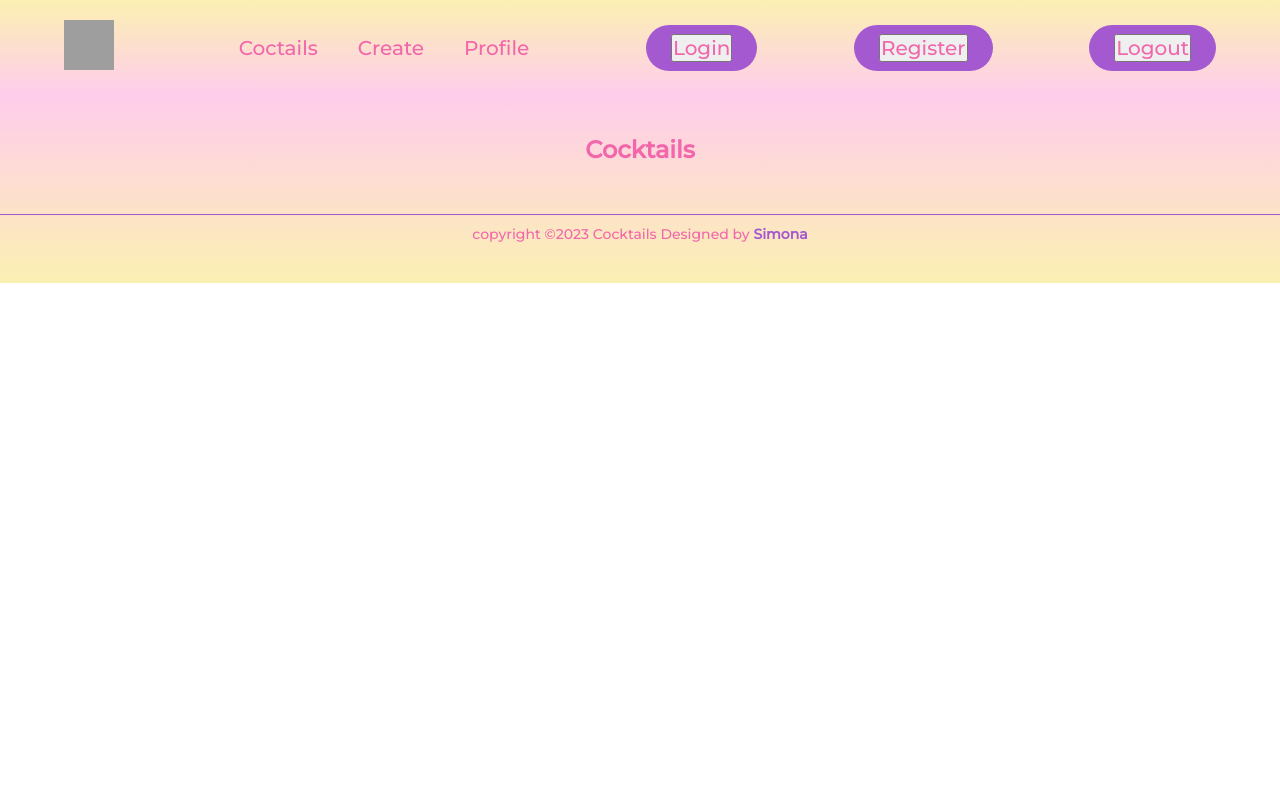
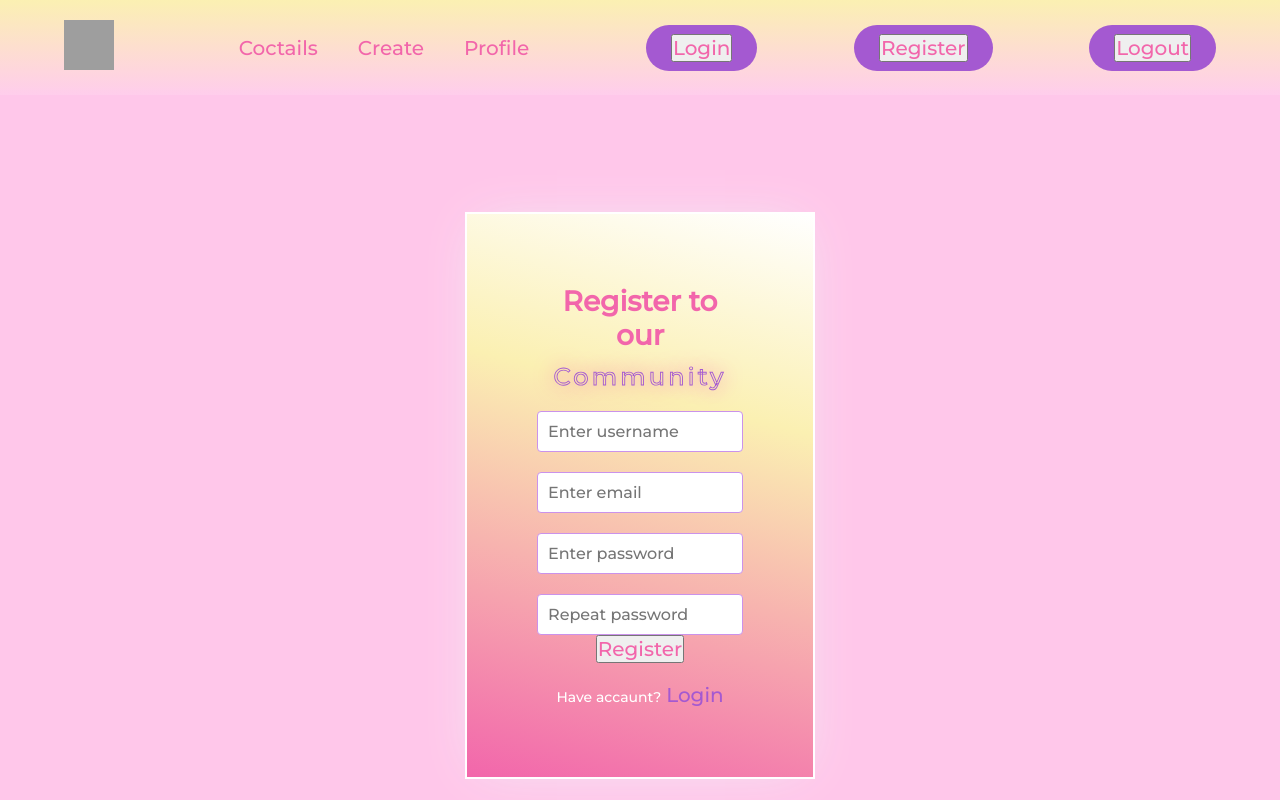
Before and after one commit to SimonaPalazova/Cocktails-App, a React (Vite) app in the folder cocktails/: page /register in a window 1280 px wide. Shown: the top 800 px of the page. Built offline with nearby package versions, Linux system fonts and the light colour scheme; grey boxes are pictures that could not be loaded.

Commit message:
add register

```diff
--- a/cocktails/src/App.jsx
+++ b/cocktails/src/App.jsx
@@ -10,6 +10,7 @@ import OneCocktail from './components/one-cocktail/OneCocktail';
 import EditCoctail from './components/edit-cocktail/EditCoctail';
 import Profile from './components/profile/profile';
 import EditProfile from './components/edit-profile/EditProfile';
+import Register from './components/register/Register';
 
 function App() {
 
@@ -18,6 +19,7 @@ function App() {
     <Header />
     <Routes>
       <Route path="/" element={<Home />}/>
+      <Route path="/register" element={<Register />}/>
       <Route path="/cocktails" element={<Cocktails />}/>
       <Route path="/create/cocktail" element={<CreateCocktail />}/>
       <Route path="/details" element={<OneCocktail />}/>
--- /dev/null
+++ b/cocktails/src/components/register/Register.jsx
@@ -0,0 +1,57 @@
+import './register.css'
+
+import {Link} from 'react-router-dom';
+
+export default function Register(){
+    return(
+        <div className="container-register">
+  <form className="form-register" method="post">
+    <div className="form-title-register">
+      <span>Register to our</span>
+    </div>
+    <div className="title-2-register">
+      <span>Community</span>
+    </div>
+    <div className="input-container-register">
+      <input
+        className="input-username-register"
+        type="username"
+        placeholder="Enter username"
+      />
+    </div>
+    <div className="input-container-register">
+      <input
+        className="input-mail-register"
+        type="email"
+        placeholder="Enter email"
+      />
+      <span> </span>
+    </div>
+    <div className="input-container-register">
+      <input
+        className="input-pwd-register"
+        type="password"
+        placeholder="Enter password"
+      />
+    </div>
+    <div className="input-container-register">
+      <input
+        className="input-re-pwd-register"
+        type="re-password"
+        placeholder="Repeat password"
+      />
+    </div>
+    <button type="submit-register" className="submit">
+      <span className="sign-text">Register</span>
+    </button>
+    <p className="signup-link-register">
+      Have accaunt?
+      <Link to="/login" className="up-register">
+        Login
+      </Link>
+    </p>
+  </form>
+</div>
+
+    );
+}
--- a/cocktails/public/styles/register.css
+++ b/cocktails/src/components/register/register.css
@@ -1,22 +1,19 @@
 @import url('https://fonts.googleapis.com/css2?family=Montserrat:wght@500&display=swap');
 
-*{
+
+  .container-register{
+    display: flex;
+    justify-content: center;
+    align-items: center;
+    height: 100vh;
     margin: 0;
     font-family: 'Montserrat', sans-serif;
     background-color: #FFC7EA;
     background-size: cover;
     background-position: top;
-    height: 100vh;
   }
 
-  .container {
-    display: flex;
-    justify-content: center;
-    align-items: center;
-    height: 100vh;
-  }
-
-  .form {
+  .form-register{
     padding: 70px;
     text-align: center;
     max-width: 350px;
@@ -30,13 +27,13 @@
     z-index: +1;
   }
 
-  .form-title {
+  .form-title-register{
     font-size: 28px;
     font-weight: bold;
     color: #F266AB;
   }
 
-  .title-2 {
+  .title-2-register{
     font-size: 24px;
     color: #F266AB;
     margin-top: 10px;
@@ -47,15 +44,15 @@
     text-shadow: 0px 0px 20px #F266AB;
   }
 
-  .input-container {
+  .input-container-register{
     position: relative;
     margin-top: 20px;
   }
 
-  .input-username,
-  .input-mail,
-  .input-pwd,
-  .input-re-pwd {
+  .input-username-register,
+  .input-mail-register,
+  .input-pwd-register,
+  .input-re-pwd-register {
     width: 100%;
     padding: 10px;
     border: 1px solid #ca92eb;
@@ -64,17 +61,17 @@
     transition: border-color 0.3s ease;
   }
 
-  .input-username:focus,
-  .input-mail:focus,
-  .input-pwd:focus,
-  .input-re-pwd:focus {
+  .input-username-register:focus,
+  .input-mail-register:focus,
+  .input-pwd-register:focus,
+  .input-re-pwd-register:focus {
     border-color: #A459D1;
   }
 
-  .input-username:hover,
-  .input-mail:hover,
-  .input-pwd:hover,
-  .input-re-pwd:hover{
+  .input-username-register:hover,
+  .input-mail-register:hover,
+  .input-pwd-register:hover,
+  .input-re-pwd-register:hover{
     background-color: rgba(0, 135, 169, 0.041); /* Change the background color on hover to match your design */
     border: #fff;
     border-style: solid;
@@ -82,7 +79,7 @@
     color:black;
   }
 
-  .input-container span {
+  .input-container-register span {
     position: absolute;
     top: 50%;
     transform: translateY(-50%);
@@ -90,7 +87,7 @@
     color: #A459D1;
   }
 
-  .submit {
+  .submit-register {
     margin-top: 30px;
     background-color: #A459D1;
     color: #FFC7EA;
@@ -102,7 +99,7 @@
     transition: background-color 0.3s ease;
   }
 
-  .submit:hover {
+  .submit-register:hover {
     background-color: rgba(0, 135, 169, 0.041); /* Change the background color on hover to match your design */
     border: #A459D1;
     border-style: solid;
@@ -110,17 +107,17 @@
     color: #A459D1;
   }
 
-  .signup-link {
+  .signup-link-register {
     color:#fff;
     margin-top: 20px;
     font-size: 14px;
   }
-  .signup-link a:hover{
+  .signup-link-register a:hover{
     font-size: 16px;
     color:#A459D1;
   }
 
-  .up {
+  .up-register {
     color: #A459D1;
     text-decoration: none;
     margin-left: 5px;
```
